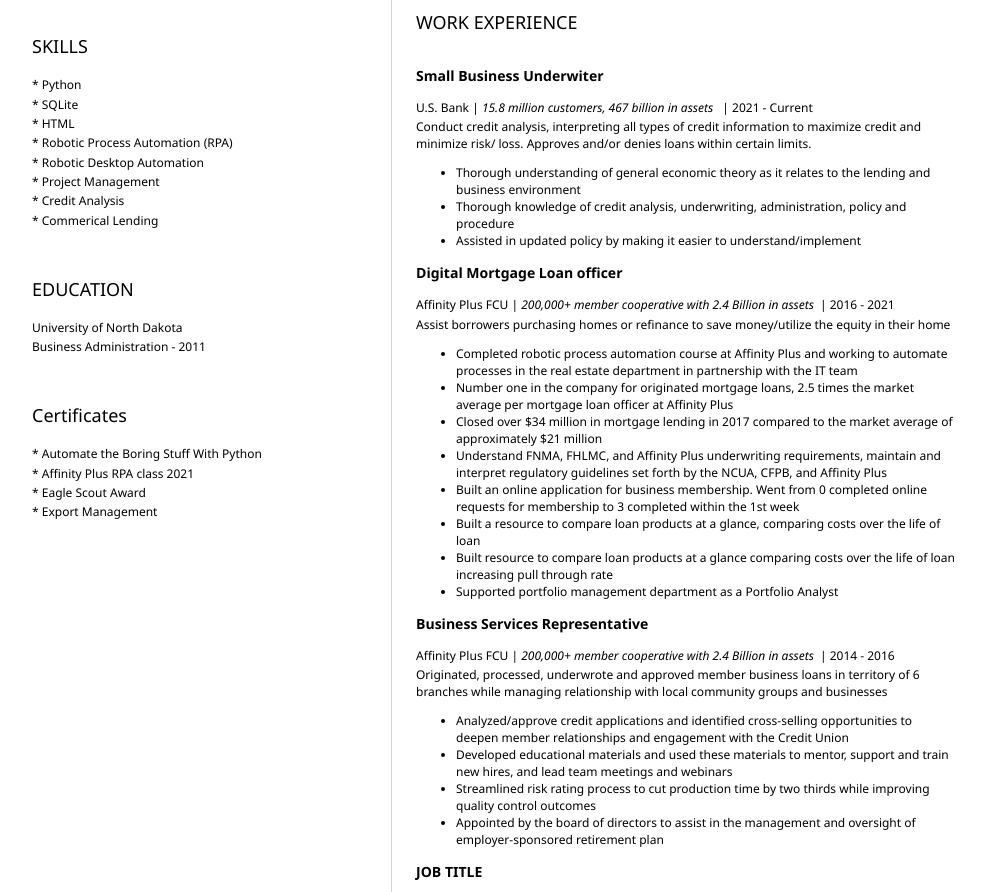
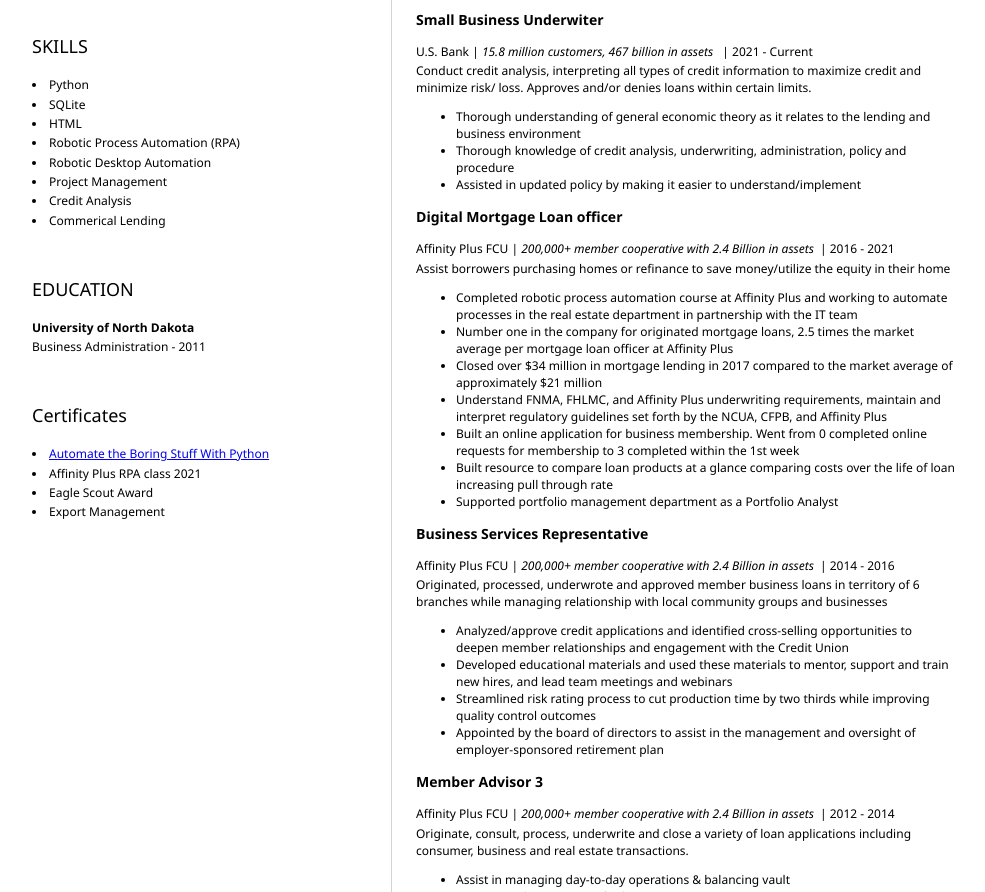
Before and after one commit to Bcode77/Resume, a plain HTML site: page index.html in a window 1280 px wide. Shown: the part 323-1215 px from the top of the page, without its empty margins (152-1137 px from the left). Drawn offline with Linux system fonts and the light colour scheme.

Commit message:
updates + code link template

```diff
--- a/index.html
+++ b/index.html
@@ -7,7 +7,7 @@
 	<body>
 		<header id="header">
 			<!-- resume header with your name and title -->
-			<h1><b>Brandon</b> Collins</h1>
+			<h1><b>Brandon Collins</b></h1>
 			<hr>
 			Software Engineer
 			<hr>
@@ -33,41 +33,41 @@
 				<section>
 					<h2>SKILLS</h2>
 					<!-- your skills AKA "buzzwords" -->
-                    * Python
+                    <li>Python
                     <p>
-                    * SQLite
+                    <li>SQLite
                     <p>
-                    * HTML
+                    <li> HTML
                     </p>
-                    * Robotic Process Automation (RPA)
+                    <li>Robotic Process Automation (RPA)</li>
                     </p>
-                    * Robotic Desktop Automation
+                    <li>Robotic Desktop Automation
                     </p>
-                    * Project Management
+                    <li>Project Management
                     </p>
-                    * Credit Analysis
+                    <li>Credit Analysis
                     </p>
-                    * Commerical Lending
+                    <li>Commerical Lending
                     </p>
                     </p>
 				</section>
 				<section>
 					<h2>EDUCATION</h2>
 					<!-- your education -->
-                    University of North Dakota
+                    <b>University of North Dakota</b>
                     </p>
                     Business Administration - 2011
 				</section>
 				<section>
 					<h2>Certificates</h2>
 					<!-- your skills AKA "buzzwords" -->
-                    * Automate the Boring Stuff With Python
+                    <li><a href="https://www.udemy.com/certificate/UC-0a7c9154-df4b-49d1-81a9-b8051af51305/">Automate the Boring Stuff With Python</a></li>
                     <p>
-                    * Affinity Plus RPA class 2021
+                    <li>Affinity Plus RPA class 2021
                     <p>
-                    * Eagle Scout Award
+                    <li>Eagle Scout Award
                     </p>
-                    * Export Management
+                    <li>Export Management
 
 				</section>
 			</article>
@@ -77,9 +77,22 @@
 					<!-- about you -->
                     Finance professional skilled in business/real estate lending/underwriting, robotic process automation and analytics
 				</section>
+                <section>
+				<!--	<h2>Code</h2>
+					 contact info including social media
+                    <p>
+                        <a href="mailto:bandon.collins.7.bc@gmail.com">Test1</a>
+                    </p>
+                    <p>
+                        <a href="href:https://www.linkedin.com/in/brandon-collins/">Test2</a>
+                    </p>
+                    <p>
+                        <a href="href:https://github.com/Bcode77">Test3</a>
+                    </p>
+				</section>
 				<section>
 					<h2>WORK EXPERIENCE</h2>
-					<!-- your work experience -->
+					 your work experience -->
                     <h3><b>Small Business Underwiter</b></h3>
                         <p>
                                 U.S. Bank  | <i> 15.8 million customers, 467 billion in assets </i> | 2021 - Current
@@ -104,7 +117,6 @@
                                 <li>Closed over $34 million in mortgage lending in 2017 compared to the market average of approximately $21 million</li>
                                 <li>Understand FNMA, FHLMC, and Affinity Plus underwriting requirements, maintain and interpret regulatory guidelines set forth by the NCUA, CFPB, and Affinity Plus</li>
                                 <li>Built an online application for business membership.  Went from 0 completed online requests for membership to 3 completed within the 1st week</li>
-                                <li>Built a resource to compare loan products at a glance, comparing costs over the life of loan</li>
                                 <li>Built resource to compare loan products at a glance comparing costs over the life of loan increasing pull through rate</li>
                                 <li>Supported portfolio management department as a Portfolio Analyst</li>
                         </ul>
@@ -121,7 +133,7 @@
                                 <li>Streamlined risk rating process to cut production time by two thirds while improving quality control outcomes</li>
                                 <li>Appointed by the board of directors to assist in the management and oversight of employer-sponsored retirement plan</li>
                         </ul>
-                    <h3><b>JOB TITLE</b></h3>
+                    <h3><b>Member Advisor 3</b></h3>
                         <p>
                                 Affinity Plus FCU | <i> 200,000+ member cooperative with 2.4 Billion in assets</i>| 2012 - 2014
                         </p>
```
